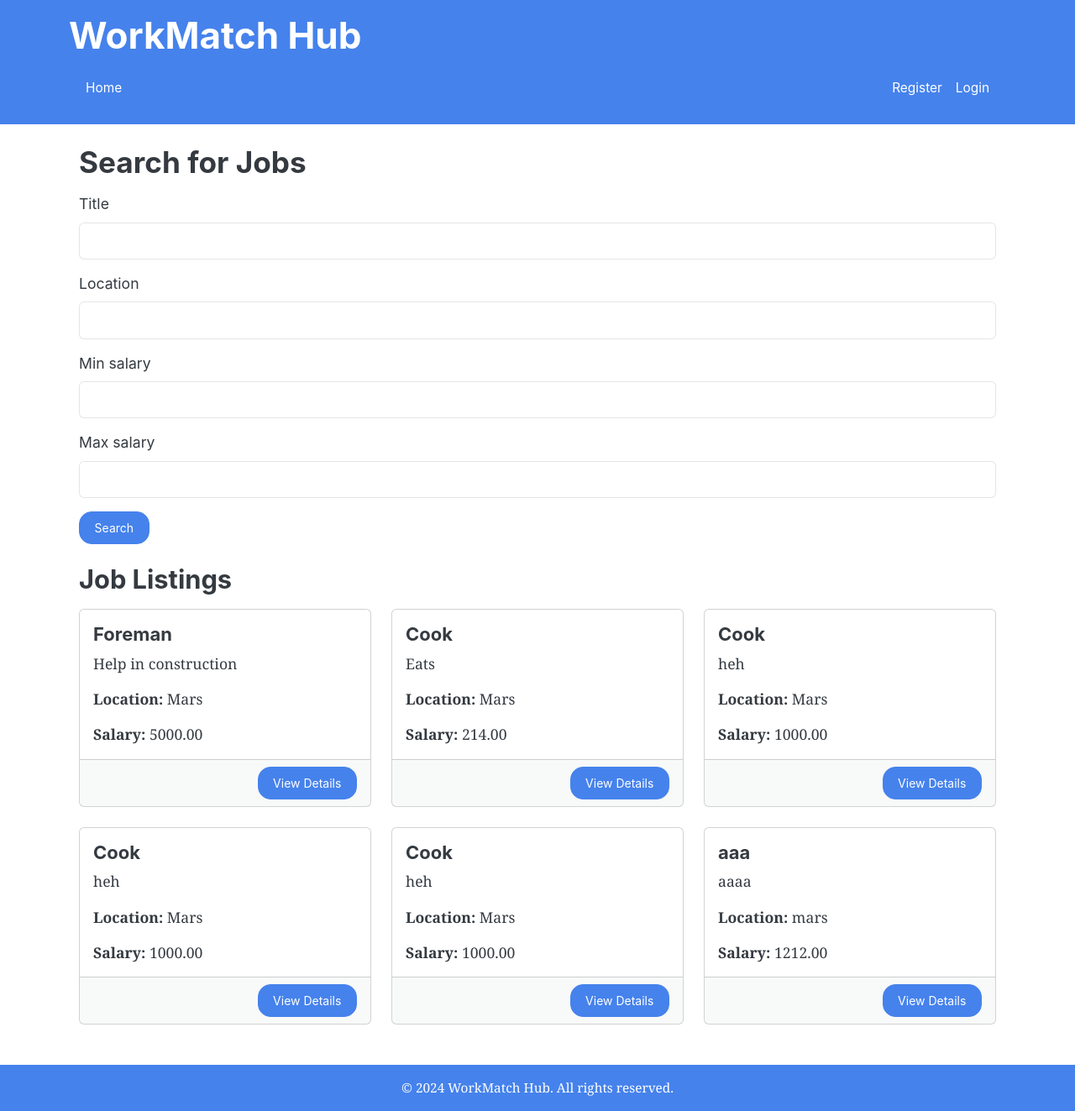
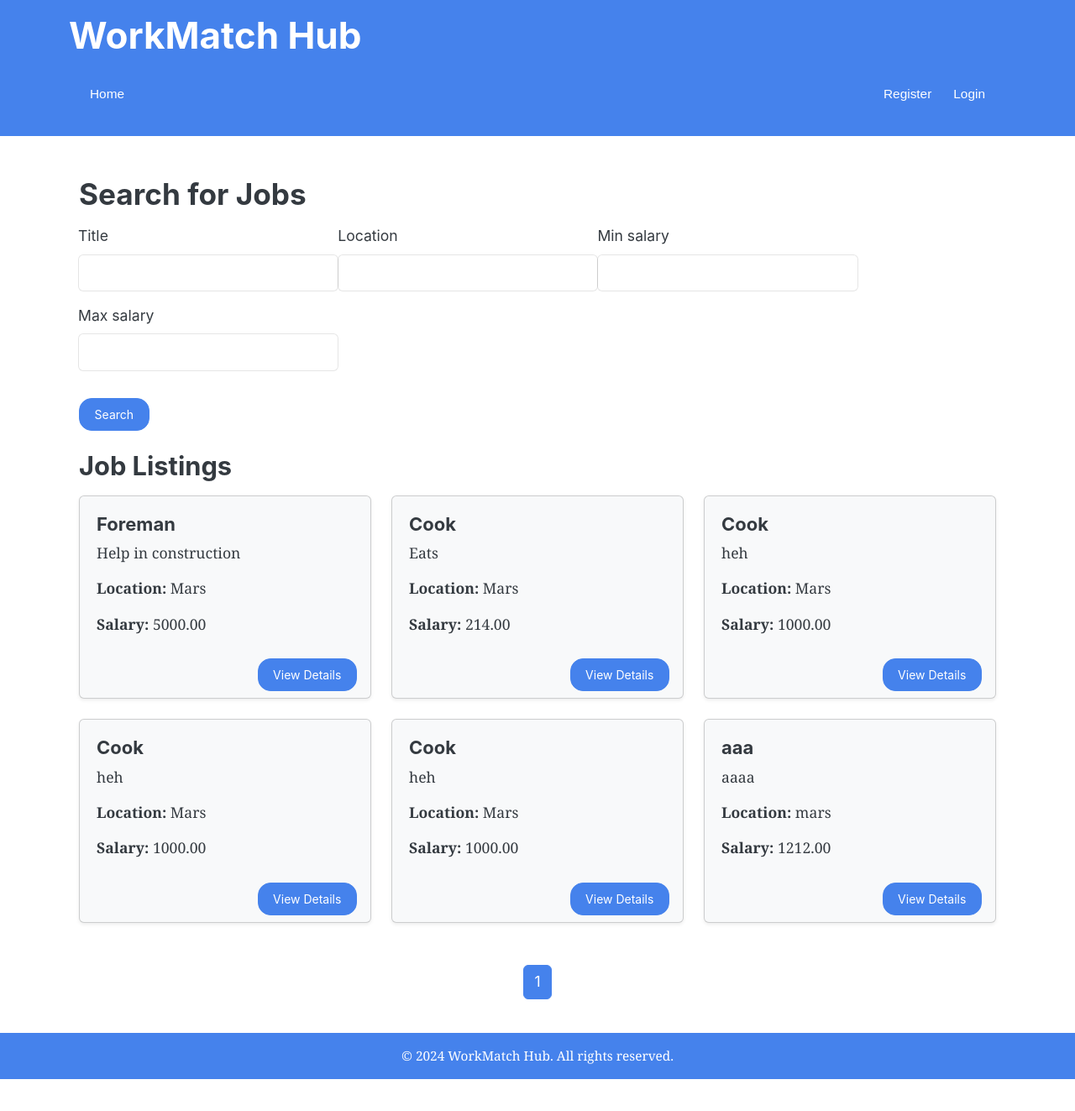
Before and after one commit to Francis420/WorkMatch-Hub, a Django app: page /jobs/job_search/ in a window 1280 px wide. Shown: the whole page at 84% size. After the commit the page ends 1285 px from the top, so only its background shows below. Run offline with Django 5.2, Linux system fonts and the light colour scheme; data comes from the database, SQL or seed files in the repository; some libraries are stand-ins or nearby versions.

Commit message:
applied pagination

```diff
--- a/jobs/views.py
+++ b/jobs/views.py
@@ -17,6 +17,7 @@ from django.utils import timezone
 from datetime import timedelta
 from notifications.models import Notification
 from django.db.models import Q
+from django.core.paginator import Paginator
 
 User = get_user_model()
 logger = logging.getLogger('workmatch_hub')
@@ -93,7 +94,11 @@ def job_search(request):
             logger.info(f"User {user.username} searched for: {search_query}")
             AuditLog.objects.create(user=user, action=f"searched for: {search_query}")
 
-    return render(request, 'jobs/job_search.html', {'form': form, 'jobs': jobs})
+    paginator = Paginator(jobs, 6)  # Show 6 job posts per page
+    page_number = request.GET.get('page')
+    page_obj = paginator.get_page(page_number)
+
+    return render(request, 'jobs/job_search.html', {'form': form, 'page_obj': page_obj})
 
 def job_detail(request, job_id):
     job = get_object_or_404(JobPost, id=job_id)
--- a/templates/base.html
+++ b/templates/base.html
@@ -8,6 +8,30 @@
     <title>{% block title %}WorkMatch Hub | {% endblock %}</title>
     <link rel="stylesheet" href="{% static 'css/minty.min.css' %}">
     <style>
+        html, body {
+            height: 100%;
+            margin: 0;
+            display: flex;
+            flex-direction: column;
+        }
+
+        body {
+            display: flex;
+            flex-direction: column;
+            min-height: 100vh;
+        }
+
+        main {
+            flex: 1;
+        }
+
+        footer {
+            background-color: #007bff;
+            color: white;
+            text-align: center;
+            padding: 1rem 0;
+        }
+
         img {
             -webkit-user-drag: none;
             -khtml-user-drag: none;
@@ -22,13 +46,23 @@
         img {
             pointer-events: none;
         }
-        .nav-item a {
+        .nav-item a, .nav-item .nav-button {
             display: inline-block;
-            color: white; /* Ensure the text color is visible */
+            color: white;
+            padding: 10px 20px;
+            margin: 5px;
+            font-family: 'Arial', sans-serif;
+            border-radius: 8px;
+            transition: background-color 0.3s, color 0.3s;
+            white-space: nowrap;
+            background: none;
+            border: none;
+            cursor: pointer;
         }
 
-        .nav-item a:hover {
-            color: lightgray; /* Optional: Change color on hover */
+        .nav-item a:hover, .nav-item .nav-button:hover {
+            color: white;
+            background-color: #0056b3;
         }
 
         .badge {
@@ -40,6 +74,19 @@
             position: relative;
             top: -10px;
             right: -10px;
+        }
+
+        .card {
+            background-color: #f8f9fa;
+        }
+
+        .card-footer {
+            background-color: transparent;
+            border-top: none;
+        }
+
+        .card-body {
+            padding: 20px;
         }
     </style>
     <script src="https://cdnjs.cloudflare.com/ajax/libs/pdf.js/2.10.377/pdf.min.js"></script>
@@ -91,7 +138,7 @@
                                 <li class="nav-item">
                                     <form method="post" action="{% url 'logout' %}" class="d-inline" id="logout-form">
                                         {% csrf_token %}
-                                        <button type="submit" class="btn btn-link nav-link" id="logout-button">Logout</button>
+                                        <button type="submit" class="nav-button" id="logout-button">Logout</button>
                                     </form>
                                 </li>
                             {% else %}
--- a/templates/candidates/candidate_search.html
+++ b/templates/candidates/candidate_search.html
@@ -39,7 +39,7 @@
             </div>
         {% endfor %}
     </div>
-
+    <br>
     <nav aria-label="Page navigation">
         <ul class="pagination justify-content-center">
             {% if page_obj.has_previous %}
--- a/templates/jobs/job_search.html
+++ b/templates/jobs/job_search.html
@@ -8,21 +8,23 @@
 <div class="container">
     <h2 class="mt-4">Search for Jobs</h2>
     <form method="get" class="mt-3">
+        <div class="input-group mb-3">
             {% csrf_token %}
             {{ form|crispy }}
-        <button type="submit" class="btn btn-primary">Search</button>
+        </div>
+        <button type="submit" class="btn btn-primary"> Search </button>
     </form>
 
     <h3 class="mt-4">Job Listings</h3>
     <div class="row mt-3">
-        {% for job in jobs %}
+        {% for job in page_obj %}
         <div class="col-md-6 col-lg-4 mb-4">
-                <div class="card h-100">
+            <div class="card h-100 shadow-sm">
                 <div class="card-body">
                     <h5 class="card-title">{{ job.title }}</h5>
                     <p class="card-text">{{ job.description|truncatewords:20 }}</p>
-                        <p class="card-text"><strong>Location:</strong> {{ job.location }}</p>
-                        <p class="card-text"><strong>Salary:</strong> {{ job.salary }}</p>
+                    <p class="card-text"><i class="fas fa-map-marker-alt"></i> <strong>Location:</strong> {{ job.location }}</p>
+                    <p class="card-text"><i class="fas fa-dollar-sign"></i> <strong>Salary:</strong> {{ job.salary }}</p>
                 </div>
                 <div class="card-footer text-end">
                     <a href="{% url 'job_detail' job.id %}" class="btn btn-primary">View Details</a>
@@ -31,5 +33,41 @@
         </div>
         {% endfor %}
     </div>
+    <br>
+    <nav aria-label="Page navigation">
+        <ul class="pagination justify-content-center">
+            {% if page_obj.has_previous %}
+                <li class="page-item">
+                    <a class="page-link" href="?page=1" aria-label="First">
+                        <span aria-hidden="true">&laquo;&laquo;</span>
+                    </a>
+                </li>
+                <li class="page-item">
+                    <a class="page-link" href="?page={{ page_obj.previous_page_number }}" aria-label="Previous">
+                        <span aria-hidden="true">&laquo;</span>
+                    </a>
+                </li>
+            {% endif %}
+            {% for num in page_obj.paginator.page_range %}
+                {% if num == page_obj.number %}
+                    <li class="page-item active"><a class="page-link" href="?page={{ num }}">{{ num }}</a></li>
+                {% elif num > page_obj.number|add:'-3' and num < page_obj.number|add:'3' %}
+                    <li class="page-item"><a class="page-link" href="?page={{ num }}">{{ num }}</a></li>
+                {% endif %}
+            {% endfor %}
+            {% if page_obj.has_next %}
+                <li class="page-item">
+                    <a class="page-link" href="?page={{ page_obj.next_page_number }}" aria-label="Next">
+                        <span aria-hidden="true">&raquo;</span>
+                    </a>
+                </li>
+                <li class="page-item">
+                    <a class="page-link" href="?page={{ page_obj.paginator.num_pages }}" aria-label="Last">
+                        <span aria-hidden="true">&raquo;&raquo;</span>
+                    </a>
+                </li>
+            {% endif %}
+        </ul>
+    </nav>
 </div>
 {% endblock %}
--- a/templates/login.html
+++ b/templates/login.html
@@ -13,6 +13,7 @@
                 <form method="post" action="{% url 'login' %}" class="mt-4">
                     {% csrf_token %}
                     {{ form|crispy }}
+                    <br>
                     <button type="submit" class="btn btn-primary w-100">Login</button>
                 </form>
                 <div class="text-center mt-3">
```
Also changed, not shown: notifications/views.py (+6 -1 lines), templates/notifications/notifications.html (+41 -2 lines), 1 other file. Lines whose indentation alone changed are shown as unchanged.
